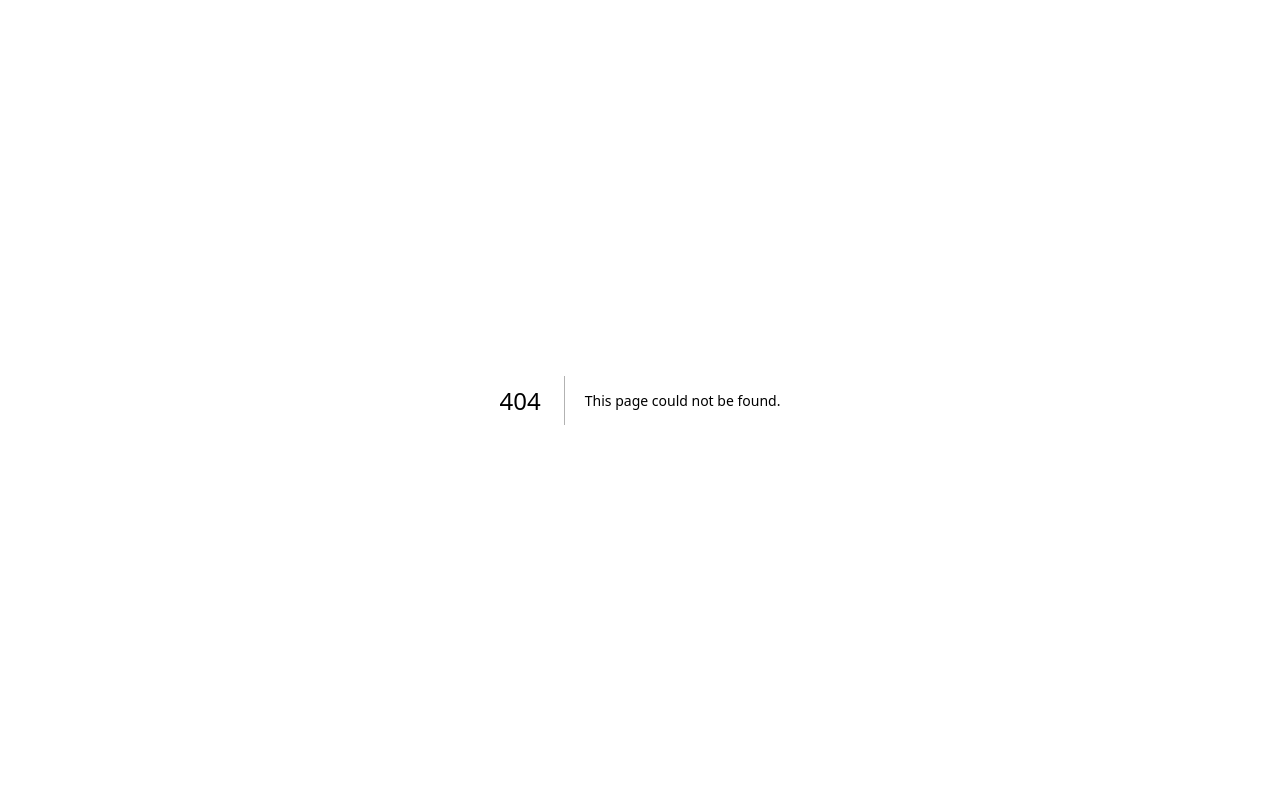
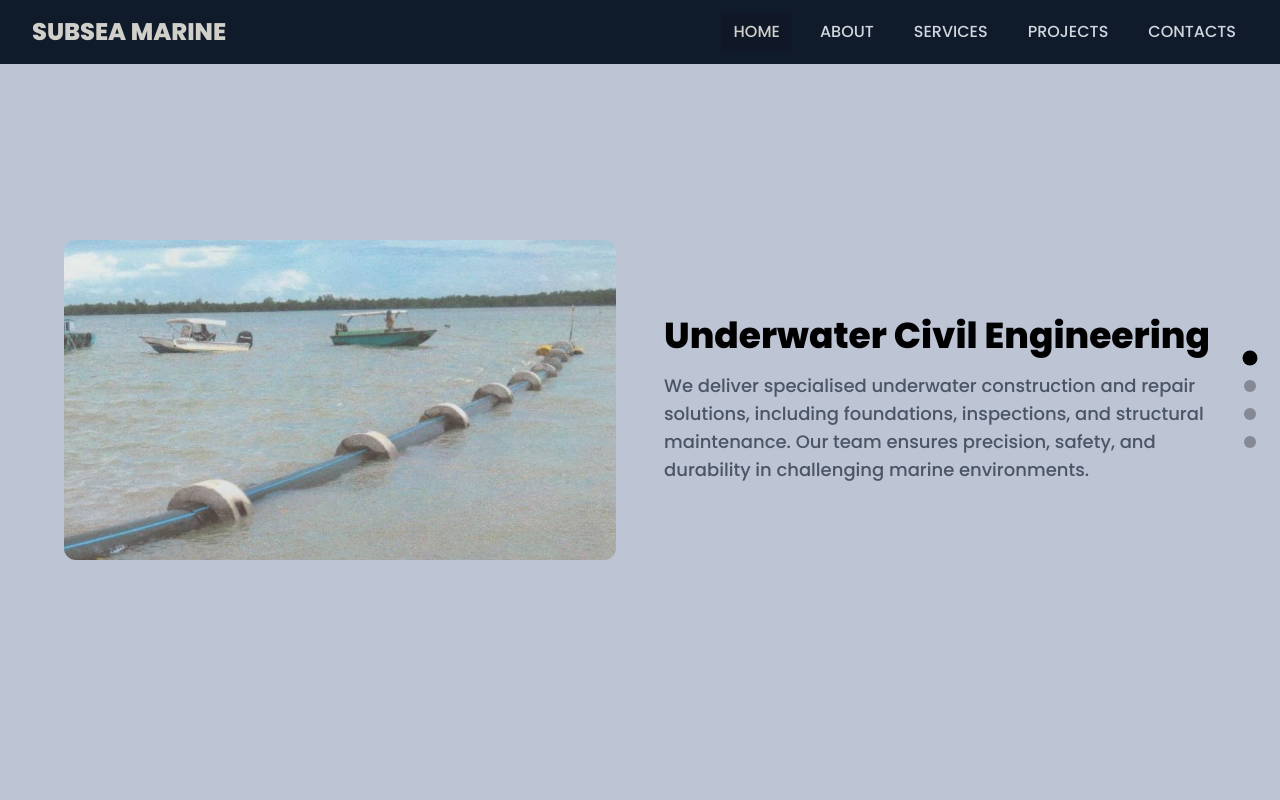
Before and after one commit to pwkoon/subsea-marine, a Next.js app: page /services in a window 1280 px wide. Before the commit this address had no page. Shown: the top 800 px of the page. Built offline with nearby package versions, Linux system fonts and the light colour scheme.

Commit message:
done services page

```diff
--- /dev/null
+++ b/app/(site)/services/page.tsx
@@ -0,0 +1,58 @@
+'use client';
+
+import { useRef, useState, useEffect } from 'react';
+import ServiceSection from '@/components/ServiceSection';
+import ServiceDots from '@/components/ServiceDots';
+import { services } from '@/data/services';
+
+export default function ServicesPage() {
+  // const sectionRefs = services.map(() => useRef<HTMLDivElement>(null));
+  // const sectionRefs = useRef<(HTMLDivElement | null)[]>([]);
+  // wk: not recommened in real word
+  const sectionRefs = [
+    useRef<HTMLDivElement>(null),
+    useRef<HTMLDivElement>(null),
+    useRef<HTMLDivElement>(null),
+    useRef<HTMLDivElement>(null),
+  ];
+  const [active, setActive] = useState(0);
+
+  // detect active section
+  useEffect(() => {
+    const observer = new IntersectionObserver(
+      (entries) => {
+        entries.forEach((entry) => {
+          if (entry.isIntersecting) {
+            const index = sectionRefs.findIndex((ref) => ref.current === entry.target);
+            if (index !== -1) setActive(index);
+          }
+        });
+      },
+      { threshold: 0.6 },
+    );
+
+    sectionRefs.forEach((ref) => {
+      if (ref.current) observer.observe(ref.current);
+    });
+
+    return () => observer.disconnect();
+  }, []);
+
+  return (
+    <main className="relative bg-lightBlue">
+      <ServiceDots
+        count={services.length}
+        active={active}
+        onClick={(i) =>
+          sectionRefs[i].current?.scrollIntoView({
+            behavior: 'smooth',
+          })
+        }
+      />
+
+      {services.map((service, i) => (
+        <ServiceSection key={i} ref={sectionRefs[i]} service={service} />
+      ))}
+    </main>
+  );
+}
--- a/app/layout.tsx
+++ b/app/layout.tsx
@@ -24,8 +24,10 @@ export default function RootLayout({
   return (
     <html lang="en" className={`${poppins.className} h-full w-full`} suppressHydrationWarning>
       <body>
-        <main className="min-h-screen w-full">{children}</main>
-        <Footer />
+        <main className="min-h-screen w-full">
+          {children}
+          <Footer />
+        </main>
       </body>
     </html>
   );
--- a/components/Banner.tsx
+++ b/components/Banner.tsx
@@ -1,5 +1,3 @@
-import React from "react"
-
 export default function Banner() {
   return (
     <>
--- a/components/Clients.tsx
+++ b/components/Clients.tsx
@@ -1,7 +1,5 @@
-import React from 'react'
-
-const clients = [1, 2, 3, 4]
-const duplicatedClients = [...clients, ...clients, ...clients]
+const clients = [1, 2, 3, 4];
+const duplicatedClients = [...clients, ...clients, ...clients];
 
 export default function Clients() {
   return (
--- a/components/Navbar.tsx
+++ b/components/Navbar.tsx
@@ -21,7 +21,7 @@ export default function Navbar({ show }: NavProps) {
   return (
     <Disclosure
       as="nav"
-      className={`bg-darkGrey text-yellow fixed top-0 w-full z-50 ${show ? 'block' : 'hidden'}`}
+      className={`bg-darkGrey text-yellow fixed top-0 z-50 w-full ${show ? 'block' : 'hidden'}`}
     >
       <div className="mx-auto max-w-7xl px-2 sm:px-6 lg:px-8">
         <div className="relative flex h-16 items-center justify-between">
--- /dev/null
+++ b/components/ServiceDots.tsx
@@ -0,0 +1,28 @@
+'use client';
+
+import { motion } from 'framer-motion';
+
+type Props = {
+  count: number;
+  active: number;
+  onClick: (index: number) => void;
+};
+
+export default function ServiceDots({ count, active, onClick }: Props) {
+  return (
+    <div className="fixed right-6 top-1/2 -translate-y-1/2 z-50 flex flex-col gap-4">
+      {Array.from({ length: count }).map((_, i) => (
+        <motion.button
+          key={i}
+          onClick={() => onClick(i)}
+          className={`
+            w-3 h-3 rounded-full transition
+            ${active === i ? 'bg-black scale-125' : 'bg-black/30'}
+          `}
+          whileHover={{ scale: 1.5 }}
+          aria-label={`Go to service ${i + 1}`}
+        />
+      ))}
+    </div>
+  );
+}
--- /dev/null
+++ b/components/ServiceSection.tsx
@@ -0,0 +1,46 @@
+'use client';
+
+import { forwardRef } from 'react';
+import { motion } from 'framer-motion';
+import Image from 'next/image';
+
+type Props = {
+  service: {
+    title: string;
+    desc: string;
+    image: string;
+  };
+};
+
+const ServiceSection = forwardRef<HTMLDivElement, Props>(({ service }, ref) => {
+  return (
+    <section ref={ref} className="h-screen flex items-center justify-center px-6">
+      <motion.div
+        initial={{ opacity: 0, y: 40 }}
+        whileInView={{ opacity: 1, y: 0 }}
+        transition={{ duration: 0.8, ease: 'easeOut' }}
+        viewport={{ once: true }}
+        className="grid md:grid-cols-2 gap-12 max-w-6xl w-full"
+      >
+        {/* Image */}
+        <motion.div
+          initial={{ opacity: 0, scale: 0.95 }}
+          whileInView={{ opacity: 1, scale: 1 }}
+          transition={{ delay: 0.2 }}
+          className="relative w-full h-80 rounded-xl overflow-hidden"
+        >
+          <Image src={service.image} alt={service.title} fill className="object-cover" />
+        </motion.div>
+
+        {/* Text */}
+        <div className="flex flex-col justify-center">
+          <h2 className="text-4xl font-bold mb-4">{service.title}</h2>
+          <p className="text-lg text-gray-600">{service.desc}</p>
+        </div>
+      </motion.div>
+    </section>
+  );
+});
+
+ServiceSection.displayName = 'ServiceSection';
+export default ServiceSection;
--- a/components/Services.tsx
+++ b/components/Services.tsx
@@ -1,13 +1,7 @@
 import React, { forwardRef } from 'react'
+import { services } from '@/data/services';
 
-const servicesData = [
-  { title: 'Underwater Civil Engineering', image: '4' },
-  { title: 'Marine Salvage', image: '2' },
-  { title: 'Pipeline Installation & Maintenance', image: '3' },
-  { title: 'Diving Services', image: '1' },
-];
-
-const Services = forwardRef<HTMLElement>((props, ref) => {
+const Services = forwardRef<HTMLElement>((_, ref) => {
   return (
     <section ref={ref} className="relative">
       <div className="absolute inset-0 bg-[url('/images/homepage.png')] bg-cover bg-center min-h-[clamp(32rem,96vh,72rem)]" />
@@ -22,7 +16,7 @@ const Services = forwardRef<HTMLElement>((props, ref) => {
         <div className="bg-mediumBlue/75 px-[clamp(3rem,8vw,8rem)] py-[clamp(3rem,8vw,8rem)]">
           <p className="text-[clamp(2rem,4vw,5rem)] text-darkBlue font-extrabold">OUR SERVICES</p>
           <div className="grid md:grid-cols-2 lg:grid-cols-4 gap-8">
-            {servicesData.map((service, index) => (
+            {services.map((service, index) => (
               <div
                 key={index}
                 className="group relative w-56 h-44 md:h-84 overflow-hidden rounded-xl"
@@ -36,7 +30,7 @@ const Services = forwardRef<HTMLElement>((props, ref) => {
                       group-hover:scale-110
                     "
                   style={{
-                    backgroundImage: `url(/images/subsea${service.image}.png)`,
+                    backgroundImage: `url(${service.desc})`,
                   }}
                 />
                 <div className="absolute inset-0 bg-linear-to-t from-black/60 to-transparent z-0" />
--- /dev/null
+++ b/data/services.ts
@@ -0,0 +1,32 @@
+export type Service = {
+  title: string;
+  desc: string;
+  image: string;
+};
+
+export const services: Service[] = [
+  {
+    title: 'Underwater Civil Engineering',
+    desc:
+      'We deliver specialised underwater construction and repair solutions, including foundations, inspections, and structural maintenance. Our team ensures precision, safety, and durability in challenging marine environments.',
+    image: '/images/subsea4.png',
+  },
+  {
+    title: 'Marine Salvage',
+    desc:
+      'We provide efficient marine salvage operations, from wreck removal to asset recovery. With proven expertise and advanced equipment, we minimise environmental impact and operational downtime.',
+    image: '/images/subsea2.png',
+  },
+  {
+    title: 'Diving Services',
+    desc:
+      'Our pipeline services cover installation, inspection, and maintenance for subsea infrastructure. We ensure reliable performance through meticulous planning, skilled execution, and ongoing support.',
+    image: '/images/subsea3.png',
+  },
+  {
+    title: 'Pipeline Installation & Maintenance',
+    desc:
+      'We offer professional commercial diving services for inspection, repair, and maintenance tasks. Our certified divers operate to the highest safety and industry standards across a wide range of marine projects.',
+    image: '/images/subsea1.png',
+  },
+];
--- a/package.json
+++ b/package.json
@@ -11,6 +11,7 @@
   "dependencies": {
     "@headlessui/react": "^2.2.9",
     "@heroicons/react": "^2.2.0",
+    "framer-motion": "^12.33.0",
     "next": "16.1.3",
     "postcss": "^8.5.6",
     "react": "19.2.3",
```
Also changed, not shown: components/backup.tsx (added, +29 -0 lines), app/globals.css (line endings or trailing spaces), 1 other file (tests, documents, lock files or other folders).
